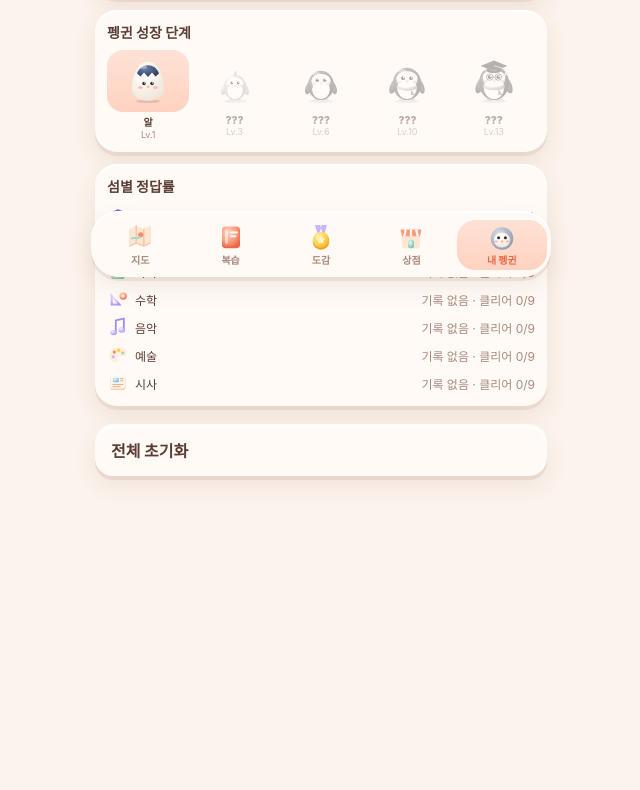
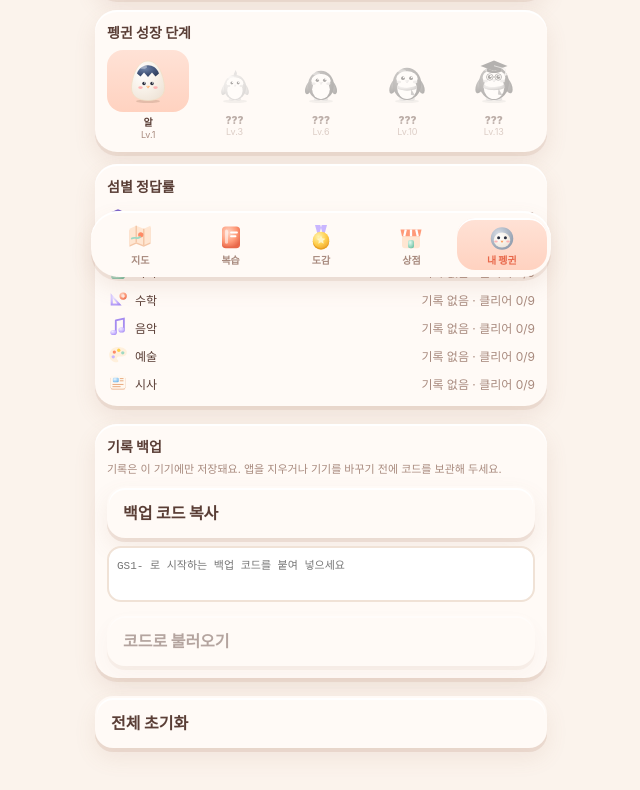
Before and after one commit to 29rzpyjv5j-bit/gichosangsik, a React (Vite) app: page /profile in a window 1280 px wide. Shown: the part 501-1291 px from the top of the page, without its empty margins (319-959 px from the left). Before the commit the page ends 1093 px from the top, so only its background shows below. Built offline with nearby package versions, Linux system fonts and the light colour scheme.

Commit message:
기록 백업 코드 내보내기·불러오기 추가
Co-Authored-By: Claude Opus 5 <noreply@anthropic.com>

```diff
--- /dev/null
+++ b/src/components/BackupCard.tsx
@@ -0,0 +1,87 @@
+import { useState } from 'react';
+import { useGame } from '../state/GameProvider';
+import { decodeBackup, encodeBackup } from '../storage/save';
+import { formatMoney } from './Money';
+
+export function BackupCard() {
+  const { state, dispatch } = useGame();
+  const [code, setCode] = useState('');
+  const [shown, setShown] = useState('');
+  const [message, setMessage] = useState('');
+  const [pending, setPending] = useState<ReturnType<typeof decodeBackup>>(null);
+
+  async function copy() {
+    const text = encodeBackup(state.save);
+    setShown(text);
+    try {
+      await navigator.clipboard.writeText(text);
+      setMessage('백업 코드를 복사했어요. 메모장 등에 붙여 넣어 보관하세요.');
+    } catch {
+      setMessage('아래 코드를 길게 눌러 전체 복사해 보관하세요.');
+    }
+  }
+
+  function check() {
+    const save = decodeBackup(code);
+    if (!save) {
+      setPending(null);
+      setMessage('올바른 백업 코드가 아니에요. GS1- 로 시작하는 코드 전체를 붙여 넣어 주세요.');
+      return;
+    }
+    setPending(save);
+    setMessage('');
+  }
+
+  function apply() {
+    if (!pending) return;
+    dispatch({ type: 'IMPORT_SAVE', save: pending });
+    setPending(null);
+    setCode('');
+    setShown('');
+    setMessage('기록을 불러왔어요!');
+  }
+
+  const box: React.CSSProperties = {
+    width: '100%', boxSizing: 'border-box', borderRadius: 14, border: '2px solid var(--border)',
+    background: '#fff', padding: 8, fontSize: 11, fontFamily: 'monospace', color: 'var(--text)', resize: 'none',
+  };
+
+  return (
+    <div className="puffy" style={{ padding: 12, marginBottom: 18 }}>
+      <h3 style={{ fontSize: 14, margin: '0 0 4px' }}>기록 백업</h3>
+      <p className="muted" style={{ fontSize: 11, margin: '0 0 10px' }}>
+        기록은 이 기기에만 저장돼요. 앱을 지우거나 기기를 바꾸기 전에 코드를 보관해 두세요.
+      </p>
+
+      <button type="button" className="thick" onClick={copy} style={{ marginBottom: 8 }}>
+        백업 코드 복사
+      </button>
+      {shown && (
+        <textarea aria-label="내 백업 코드" readOnly value={shown} rows={3} style={{ ...box, marginBottom: 8 }} onFocus={(e) => e.target.select()} />
+      )}
+
+      <textarea
+        aria-label="백업 코드 입력"
+        placeholder="GS1- 로 시작하는 백업 코드를 붙여 넣으세요"
+        value={code}
+        onChange={(e) => { setCode(e.target.value); setPending(null); }}
+        rows={3}
+        style={box}
+      />
+      {pending ? (
+        <div style={{ display: 'grid', gap: 8, marginTop: 8 }}>
+          <p style={{ fontSize: 12, color: 'var(--no)', margin: 0 }}>
+            누적 {formatMoney(pending.totalPrize)} 기록으로 바꿔요. 지금 기록은 사라져요.
+          </p>
+          <button type="button" className="thick-accent" onClick={apply}>이 기록으로 바꾸기</button>
+          <button type="button" className="thick" onClick={() => setPending(null)}>그만두기</button>
+        </div>
+      ) : (
+        <button type="button" className="thick" disabled={!code.trim()} onClick={check} style={{ marginTop: 8 }}>
+          코드로 불러오기
+        </button>
+      )}
+      {message && <p role="status" style={{ fontSize: 11, margin: '8px 0 0' }}>{message}</p>}
+    </div>
+  );
+}
--- a/src/screens/Profile.tsx
+++ b/src/screens/Profile.tsx
@@ -8,6 +8,7 @@ import { CATEGORIES } from '../data/categories';
 import { formatMoney } from '../components/Money';
 import { Penguin } from '../components/Penguin';
 import { Room } from '../components/Room';
+import { BackupCard } from '../components/BackupCard';
 import { Icon, Landmark } from '../components/Icons';
 
 const PREFIX: Record<string, string> = {
@@ -102,6 +103,8 @@ export default function Profile() {
         </div>
       </div>
 
+      <BackupCard />
+
       {confirming ? (
         <div style={{ display: 'grid', gap: 8 }}>
           <p style={{ fontSize: 12, color: 'var(--no)', margin: 0 }}>
--- a/src/state/gameReducer.ts
+++ b/src/state/gameReducer.ts
@@ -59,7 +59,8 @@ export type Action =
   | { type: 'WEAR_OUTFIT'; slot: OutfitSlot; id: string | null }
   | { type: 'SET_THEME'; theme: ThemeId }
   | { type: 'SET_AVATAR'; avatar: AvatarId }
-  | { type: 'RESET_ALL' };
+  | { type: 'RESET_ALL' }
+  | { type: 'IMPORT_SAVE'; save: SaveState };
 
 export function initialAppState(save: SaveState, warning: StorageWarning): AppState {
   return { save, session: null, lastResult: null, storageWarning: warning };
@@ -331,6 +332,9 @@ export function gameReducer(state: AppState, action: Action): AppState {
     case 'RESET_ALL':
       return { ...state, save: defaultSave(), session: null, lastResult: null };
 
+    case 'IMPORT_SAVE':
+      return { ...state, save: action.save, session: null, lastResult: null };
+
     default:
       return state;
   }
--- a/src/storage/save.ts
+++ b/src/storage/save.ts
@@ -66,3 +66,29 @@ export function clearSave(): void {
     /* 쓸 수 없는 환경이면 지울 것도 없다 */
   }
 }
+
+const BACKUP_PREFIX = 'GS1-';
+
+// 기록을 다른 기기·앱으로 옮길 수 있는 문자열로 만든다
+export function encodeBackup(state: SaveState): string {
+  const bytes = new TextEncoder().encode(JSON.stringify(state));
+  let bin = '';
+  bytes.forEach((b) => { bin += String.fromCharCode(b); });
+  return BACKUP_PREFIX + btoa(bin);
+}
+
+export function decodeBackup(code: string): SaveState | null {
+  const trimmed = code.replace(/\s+/g, '');
+  if (!trimmed.startsWith(BACKUP_PREFIX)) return null;
+  try {
+    const bin = atob(trimmed.slice(BACKUP_PREFIX.length));
+    const bytes = Uint8Array.from(bin, (c) => c.charCodeAt(0));
+    const raw = JSON.parse(new TextDecoder().decode(bytes));
+    if (typeof raw?.totalPrize !== 'number' || typeof raw?.wallet !== 'number' || typeof raw?.stages !== 'object') {
+      return null;
+    }
+    return merge(raw);
+  } catch {
+    return null;
+  }
+}
```
Also changed, not shown: 2 other files (tests, documents, lock files or other folders).
